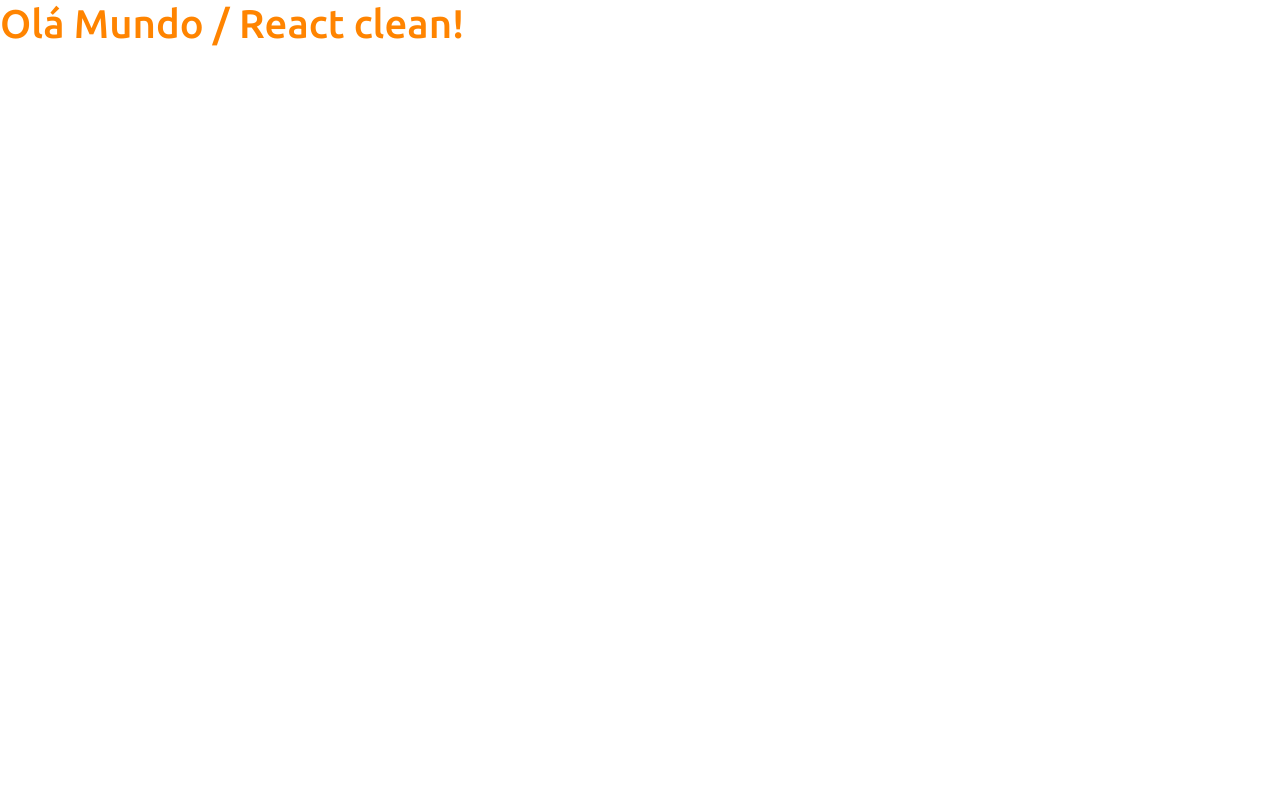
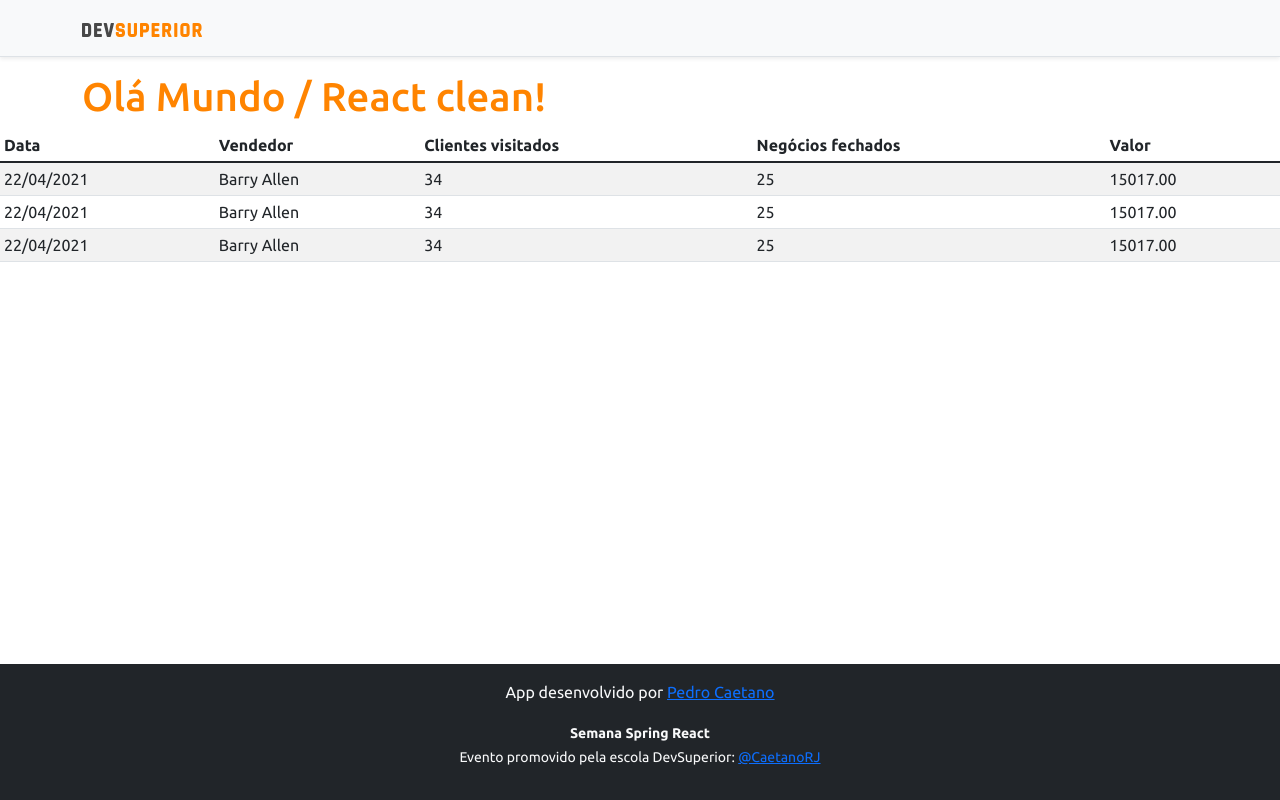
Before and after one commit to CaetanoRJ/projeto-sds3, a React (Create React App) app in the folder frontend/: page / in a window 1280 px wide. Built offline with nearby package versions, Linux system fonts and the light colour scheme.

Commit message:
Build: Footer/Navbar/Table

```diff
--- a/frontend/src/App.tsx
+++ b/frontend/src/App.tsx
@@ -1,10 +1,16 @@
+import DataTable from "assets/components/DataTable";
+import Footer from "assets/components/Footer/Footer";
+import NavBar from "assets/components/NavBar";
 import React from "react";
 
 function App() {
   return (
-    <div>
-      <h1 className="text-primary">Olá Mundo / React clean!</h1>
-    </div>
+    <>
+      <NavBar />
+      <h1 className="container text-primary">Olá Mundo / React clean!</h1>
+      <DataTable />
+      <Footer />
+    </>
   );
 }
 
--- /dev/null
+++ b/frontend/src/assets/components/DataTable/index.tsx
@@ -0,0 +1,44 @@
+import React from "react";
+
+const DataTable = () => {
+  return (
+    <div className="table-responsive">
+      <table className="table table-striped table-sm">
+        <thead>
+          <tr>
+            <th>Data</th>
+            <th>Vendedor</th>
+            <th>Clientes visitados</th>
+            <th>Negócios fechados</th>
+            <th>Valor</th>
+          </tr>
+        </thead>
+        <tbody>
+          <tr>
+            <td>22/04/2021</td>
+            <td>Barry Allen</td>
+            <td>34</td>
+            <td>25</td>
+            <td>15017.00</td>
+          </tr>
+          <tr>
+            <td>22/04/2021</td>
+            <td>Barry Allen</td>
+            <td>34</td>
+            <td>25</td>
+            <td>15017.00</td>
+          </tr>
+          <tr>
+            <td>22/04/2021</td>
+            <td>Barry Allen</td>
+            <td>34</td>
+            <td>25</td>
+            <td>15017.00</td>
+          </tr>
+        </tbody>
+      </table>
+    </div>
+  );
+};
+
+export default DataTable;
--- /dev/null
+++ b/frontend/src/assets/components/Footer/Footer.tsx
@@ -0,0 +1,36 @@
+import React from "react";
+
+const Footer = () => {
+  return (
+    <footer className="footer mt-auto py-3 bg-dark">
+      <div className="container">
+        <p className="text-light">
+          App desenvolvido por{" "}
+          <a
+            href="https://github.com/CaetanoRJ/projeto-sds3/"
+            target="_blank"
+            rel="noreferrer"
+          >
+            Pedro Caetano
+          </a>
+        </p>
+        <p className="text-light">
+          <small>
+            <strong>Semana Spring React</strong>
+            <br />
+            Evento promovido pela escola DevSuperior:{" "}
+            <a
+              href="https://www.linkedin.com/in/developer-caetano/"
+              target="_blank"
+              rel="noreferrer"
+            >
+              @CaetanoRJ
+            </a>
+          </small>
+        </p>
+      </div>
+    </footer>
+  );
+};
+
+export default Footer;
--- /dev/null
+++ b/frontend/src/assets/components/NavBar/index.tsx
@@ -0,0 +1,16 @@
+import React from "react";
+import ImgDsDark from "assets/img/ds-dark.svg";
+
+const NavBar = () => {
+  return (
+    <div className="d-flex flex-column flex-md-row align-items-center p-3 px-md-4 mb-3 bg-light border-bottom shadow-sm">
+      <div className="container">
+        <nav className="my-2 my-md-0 mr-md-3">
+          <img src={ImgDsDark} alt="DevSuperior" width="120" />
+        </nav>
+      </div>
+    </div>
+  );
+};
+
+export default NavBar;
```
Also changed, not shown: frontend/src/assets/img/ds-dark.svg (added).
